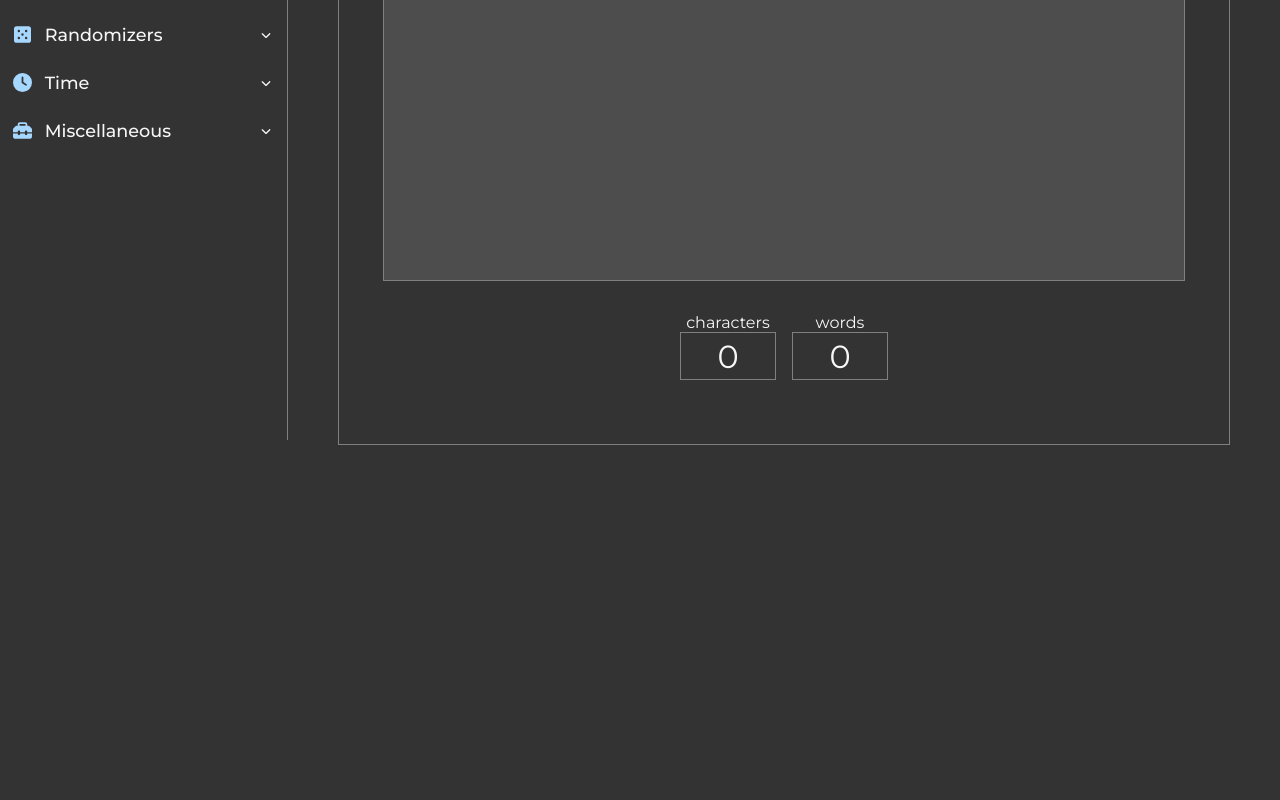
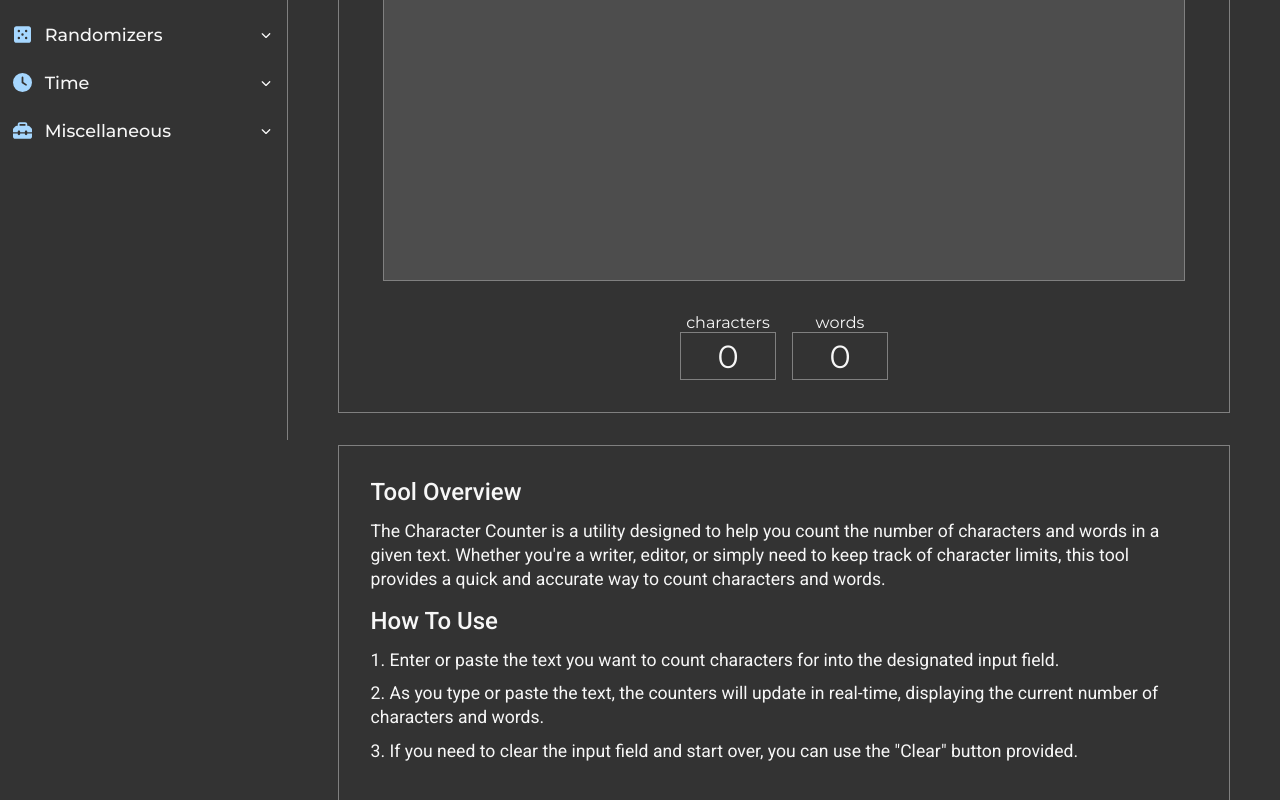
Before and after one commit to devmikh/wapiti-web-tools, a React (Vite) app: page /character-counter in a window 1280 px wide. Shown: the part 408-1208 px from the top of the page. Before the commit the page ends 853 px from the top, so only its background shows below. Built offline with nearby package versions, Linux system fonts and the light colour scheme.

Commit message:
Add Description to Character Counter

```diff
--- /dev/null
+++ b/src/assets/descriptions/index.ts
@@ -0,0 +1,10 @@
+export const descriptions = {
+    character_counter: {
+        overview: 'The Character Counter is a utility designed to help you count the number of characters and words in a given text. Whether you\'re a writer, editor, or simply need to keep track of character limits, this tool provides a quick and accurate way to count characters and words.',
+        instructions: [
+            'Enter or paste the text you want to count characters for into the designated input field.',
+            'As you type or paste the text, the counters will update in real-time, displaying the current number of characters and words.',
+            'If you need to clear the input field and start over, you can use the "Clear" button provided.'
+        ]
+    }
+}
--- a/src/components/tools/text/CharacterCounter/index.module.css
+++ b/src/components/tools/text/CharacterCounter/index.module.css
@@ -1,7 +1,6 @@
 .counters-container {
     display: flex;
     gap: 1rem;
-    margin-bottom: 2rem;
 }
 
 .counter {
--- a/src/components/tools/text/CharacterCounter/index.tsx
+++ b/src/components/tools/text/CharacterCounter/index.tsx
@@ -3,6 +3,7 @@ import Button from '../../../core/Button'
 import Textarea from '../../../core/Textarea'
 import { countWords } from '../../../../utils/text'
 import usePageTitle from '../../../../hooks/usePageTitle'
+import { descriptions } from '../../../../assets/descriptions'
 import styles from './index.module.css'
 
 export default function CharacterCounter() {
@@ -26,6 +27,7 @@ export default function CharacterCounter() {
     usePageTitle('Character Counter | Wapiti Web Tools')
 
     return (
+        <>
             <div className={`tool-container ${styles['container']}`}>
                 <h1 className='tool-title'>Character Counter</h1>
                 <Button label='Clear' onClick={() => setText(() => '')} />
@@ -35,5 +37,16 @@ export default function CharacterCounter() {
                     <div className={styles['counter']}><span>words</span><div className={styles['counter-number']}>{wordCounter}</div></div>
                 </div>
             </div>
+            <div className='description-container'>
+                <h2 className='description-title'>Tool Overview</h2>
+                <p className='overview'>{descriptions.character_counter.overview}</p>
+                <h2 className='description-title'>How To Use</h2>
+                <ol className='instruction-list'>
+                    {descriptions.character_counter.instructions.map((point, index) => (
+                        <li key={index}>{point}</li>
+                    ))}
+                </ol>
+            </div>
+        </>
     )
 }
--- a/src/index.css
+++ b/src/index.css
@@ -76,10 +76,11 @@ h1, h2, h3, h4, h5, h6 {
 
 .main-container {
     width: 100%;
-    height: 100%;
+    height: auto;
     display: flex;
     flex-direction: column;
     align-items: center;
+    gap: 2rem;
     padding-left: 18rem;
 }
 
@@ -111,6 +112,41 @@ body.dark .tool-title {
     border-bottom: 1px solid var(--grey-500);
     background-color: var(--grey-700);
 }
+
+/* Tool Description */
+.description-container {
+    width: 90%;
+    padding: 2rem;
+    margin-bottom: 2rem;
+    border: 1px solid var(--grey-200);
+    font-family: 'Roboto', sans-serif;
+}
+
+body.dark .description-container {
+    border: 1px solid var(--grey-500);
+}
+
+.description-title {
+    margin-bottom: 0.8rem;
+}
+
+.overview {
+    margin-bottom: 1rem;
+    font-size: 1.1rem;
+    line-height: 1.5rem;
+}
+
+.instruction-list {
+    display: flex;
+    flex-direction: column;
+    gap: 0.6rem;
+    margin-bottom: 1rem;
+    list-style-position: inside;
+    font-size: 1.1rem;
+    line-height: 1.5rem;
+}
+
+/* End of Tool Description */
 
 .mobile-toolbar {
     display: none;
```
Lines whose indentation alone changed are shown as unchanged.
